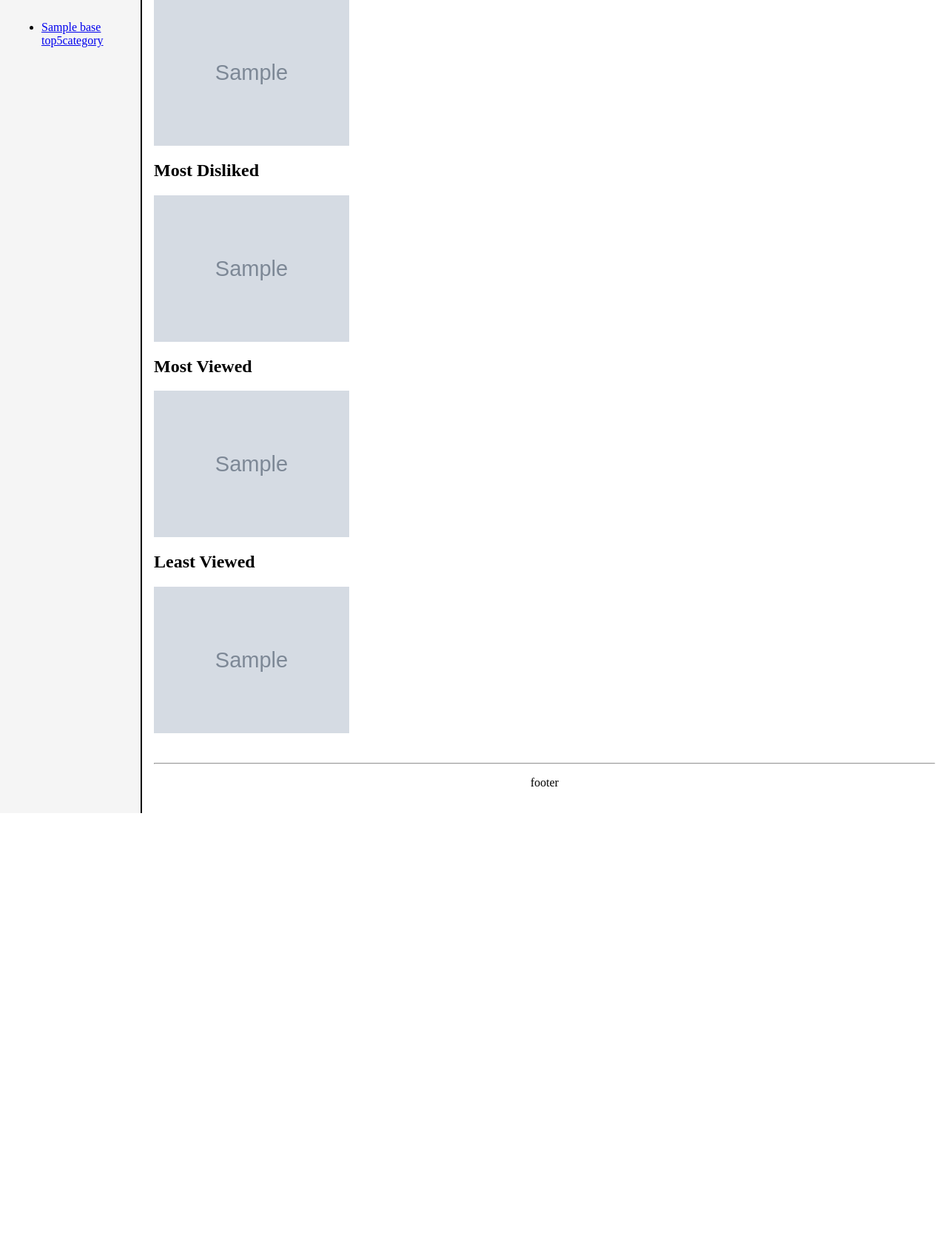
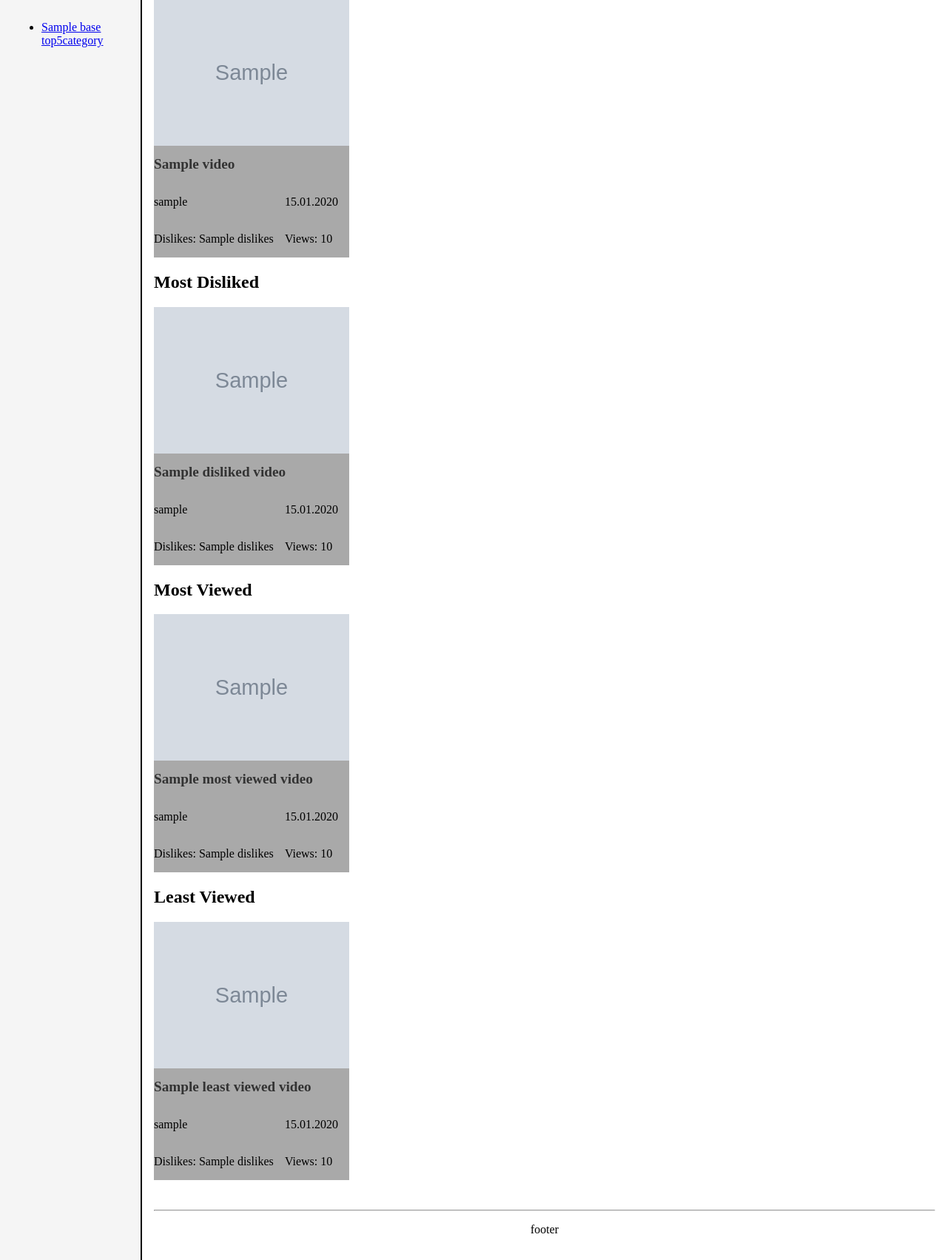
Before and after one commit to PearOtters/Team2A_videoApp, a Django app: template templates/YouHate/category_detail.html in a window 1280 px wide. Shown: the part 228-1931 px from the top of the page at 74% size. Before the commit the page ends 1327 px from the top, so only its background shows below. Run offline with Django 3.2, Linux system fonts and the light colour scheme; the template is opened without the code that fills it: most values are stand-ins (such as "Sample title", 1, 10 or a date in 2020); grey boxes marked "Sample" are stand-in pictures; parts of the project's set-up code (start-up, migrations or seed data) failed here and were passed over.

Commit message:
Added video information on cateogry pages

```diff
--- a/templates/YouHate/category_detail.html
+++ b/templates/YouHate/category_detail.html
@@ -13,28 +13,64 @@
                 <h2>All Recent</h2>
                 <div class="videoBlock">
                     {% for v in recentVideos %}
-                        <img class="videoThumbnail" src="{{ v.thumbnail.url }}" alt=""></img>
+                    <div class="videoThumbnail">
+                        <a href="{% url 'video_detail' v.category.slug v.slug %}"><img src="{{ v.thumbnail.url }}" alt="" style="width:100%"></img></a>
+                        <h3>{{ v.title }}</h3>
+                        <div class="videoInfo">
+                            <p class="creator">{{ v.user.user.username }}</p>
+                            <p class="published">{{ v.created|date:"d.m.Y" }}</p>
+                            <p class="dislikes">Dislikes: {{ v.dislikes }}</p>
+                            <p class="views">Views: {{ v.views }}</p>
+                        </div>
+                    </div>
                     {% endfor %}
                 </div>
 
                 <h2>Most Disliked</h2>
                 <div class="videoBlock">
                     {% for v in dislikedVideos %}
-                        <img class="videoThumbnail" src="{{ v.thumbnail.url }}" alt=""></img>
+                    <div class="videoThumbnail">
+                        <a href="{% url 'video_detail' v.category.slug v.slug %}"><img src="{{ v.thumbnail.url }}" alt="" style="width:100%"></img></a>
+                        <h3>{{ v.title }}</h3>
+                        <div class="videoInfo">
+                            <p class="creator">{{ v.user.user.username }}</p>
+                            <p class="published">{{ v.created|date:"d.m.Y" }}</p>
+                            <p class="dislikes">Dislikes: {{ v.dislikes }}</p>
+                            <p class="views">Views: {{ v.views }}</p>
+                        </div>
+                    </div>
                     {% endfor %}
                 </div>
 
                 <h2>Most Viewed</h2>
                 <div class="videoBlock">
                     {% for v in mostViewedVideos %}
-                        <img class="videoThumbnail" src="{{ v.thumbnail.url }}" alt=""></img>
+                    <div class="videoThumbnail">
+                        <a href="{% url 'video_detail' v.category.slug v.slug %}"><img src="{{ v.thumbnail.url }}" alt="" style="width:100%"></img></a>
+                        <h3>{{ v.title }}</h3>
+                        <div class="videoInfo">
+                            <p class="creator">{{ v.user.user.username }}</p>
+                            <p class="published">{{ v.created|date:"d.m.Y" }}</p>
+                            <p class="dislikes">Dislikes: {{ v.dislikes }}</p>
+                            <p class="views">Views: {{ v.views }}</p>
+                        </div>
+                    </div>
                     {% endfor %}
                 </div>
 
                 <h2>Least Viewed</h2>
                 <div class="videoBlock">
                     {% for v in leastViewedVideos %}
-                        <img class="videoThumbnail" src="{{ v.thumbnail.url }}" alt=""></img>
+                    <div class="videoThumbnail">
+                        <a href="{% url 'video_detail' v.category.slug v.slug %}"><img src="{{ v.thumbnail.url }}" alt="" style="width:100%"></img></a>
+                        <h3>{{ v.title }}</h3>
+                        <div class="videoInfo">
+                            <p class="creator">{{ v.user.user.username }}</p>
+                            <p class="published">{{ v.created|date:"d.m.Y" }}</p>
+                            <p class="dislikes">Dislikes: {{ v.dislikes }}</p>
+                            <p class="views">Views: {{ v.views }}</p>
+                        </div>
+                    </div>
                     {% endfor %}
                 </div>
             {% else %}
```
